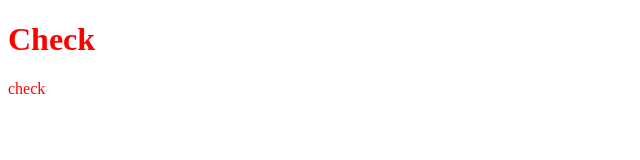
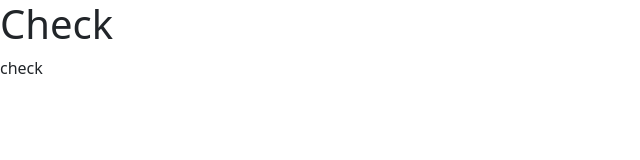
Before and after one commit to allaafaham/calisthenics-project, a plain HTML site: page index.html in a window 1280 px wide. Shown: the whole page, without its empty margins (0-640 px from the left). Drawn offline with nearby package versions, Linux system fonts and the light colour scheme.

Commit message:
add fonts and external libraries

```diff
--- a/assets/css/style.css
+++ b/assets/css/style.css
@@ -1,3 +1,10 @@
+/* Google Fonts */
+@import url('https://fonts.googleapis.com/css2?family=Lato:ital,wght@0,100;0,300;0,400;0,700;0,900;1,100;1,300;1,400;1,700;1,900&family=Montserrat:ital,wght@0,100..900;1,100..900&family=Oswald:wght@200..700&family=Roboto:ital,wght@0,100..900;1,100..900&display=swap');
+
 body {
-    color: red;
+    font-family: "Orswald" sans-serif;
 }
+
+h1 {
+    font-family: "Roboto" sans-serif;
+}
--- a/index.html
+++ b/index.html
@@ -1,13 +1,30 @@
 <!DOCTYPE html>
 <html lang="en">
+
 <head>
     <meta charset="UTF-8">
     <meta name="viewport" content="width=device-width, initial-scale=1.0">
     <link rel="stylesheet" href="assets/css/style.css">
     <title>Document</title>
+
+    <!-- Bootstrap css library -->
+    <link href="https://cdn.jsdelivr.net/npm/bootstrap@5.3.3/dist/css/bootstrap.min.css" rel="stylesheet"
+        integrity="sha384-QWTKZyjpPEjISv5WaRU9OFeRpok6YctnYmDr5pNlyT2bRjXh0JMhjY6hW+ALEwIH" crossorigin="anonymous">
 </head>
+
 <body>
     <h1>Check</h1>
     <p>check</p>
+
+    <!-- Bootstrap JS library -->
+    <script src="https://cdn.jsdelivr.net/npm/bootstrap@5.3.3/dist/js/bootstrap.bundle.min.js"
+        integrity="sha384-YvpcrYf0tY3lHB60NNkmXc5s9fDVZLESaAA55NDzOxhy9GkcIdslK1eN7N6jIeHz" crossorigin="anonymous">
+    </script>
+
+    <!--  Font Awesome installation -->
+    <script src="https://kit.fontawesome.com/4f02a92a71.js" crossorigin="anonymous"></script>
+
+
 </body>
+
 </html>
```
